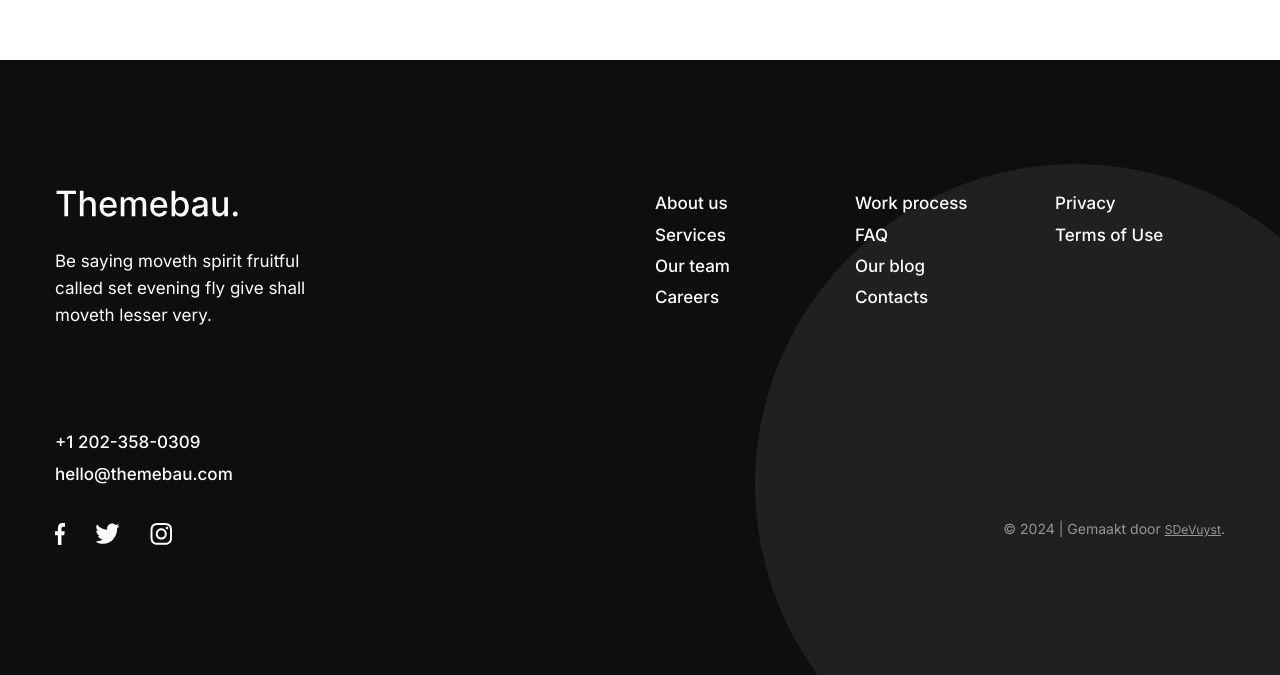
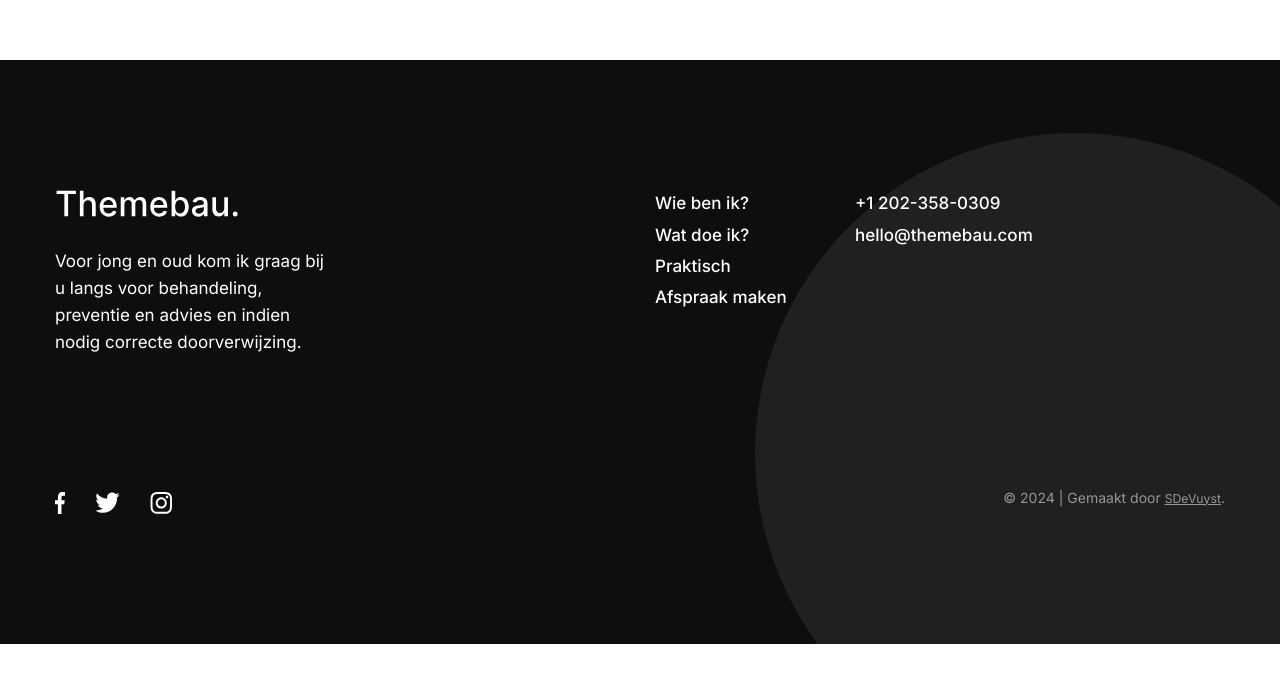
Before and after one commit to SDeVuyst/piedssoigne, a React (Create React App) app: page /contact2 in a window 1280 px wide. Shown: the part 2608-3283 px from the top of the page. After the commit the page ends 3252 px from the top, so only its background shows below. Built offline with nearby package versions, Linux system fonts and the light colour scheme.

Commit message:
updated footer en tekst in praktisch

```diff
--- a/src/Layouts/CommonLayouts/Footer1.js
+++ b/src/Layouts/CommonLayouts/Footer1.js
@@ -28,8 +28,7 @@ const Footer = () => {
                 <img width="184" src={Logo} alt="" />
               </NavLink>
               <p className="mb-0">
-                Be saying moveth spirit fruitful called set evening fly give
-                shall moveth lesser very.
+                Voor jong en oud kom ik graag bij u langs voor behandeling, preventie en advies en indien nodig correcte doorverwijzing.
               </p>
             </Col>
             <div className="d-none d-lg-block col-3"></div>
@@ -37,62 +36,42 @@ const Footer = () => {
               <Row className="gh-1 gv-1">
                 <Col lg={4} className="col-12">
                   <ul className="nav flex-column text-white">
+                  {/* TODO fix navlinks, nu gaan ze nergens naar toe, maar zouden moeten scrollen naar juiste spot, zie button afspraak maken in wie ben ik sectie */}
                     <li className="nav-item">
                       <NavLink to="/#" className="nav-link">
-                        About us
+                        Wie ben ik?
                       </NavLink>
                     </li>
                     <li className="nav-item">
                       <NavLink to="/#" className="nav-link">
-                        Services
+                        Wat doe ik?
                       </NavLink>
                     </li>
                     <li className="nav-item">
                       <NavLink to="/#" className="nav-link">
-                        Our team
+                        Praktisch
                       </NavLink>
                     </li>
                     <li className="nav-item">
                       <NavLink to="/#" className="nav-link">
-                        Careers
+                        Afspraak maken
                       </NavLink>
                     </li>
                   </ul>
                 </Col>
-                <Col lg={4} className="col-12">
+                <Col className="col-auto">
                   <ul className="nav flex-column text-white">
                     <li className="nav-item">
-                      <NavLink to="/#" className="nav-link">
-                        Work process
+                      <NavLink to="callto:+1 202-358-0309" className="nav-link">
+                        +1 202-358-0309
                       </NavLink>
                     </li>
                     <li className="nav-item">
-                      <NavLink to="/#" className="nav-link">
-                        FAQ
-                      </NavLink>
-                    </li>
-                    <li className="nav-item">
-                      <NavLink to="/#" className="nav-link">
-                        Our blog
-                      </NavLink>
-                    </li>
-                    <li className="nav-item">
-                      <NavLink to="/#" className="nav-link">
-                        Contacts
-                      </NavLink>
-                    </li>
-                  </ul>
-                </Col>
-                <Col lg={4} className="col-12">
-                  <ul className="nav flex-column text-white">
-                    <li className="nav-item">
-                      <NavLink to="/#" className="nav-link">
-                        Privacy
-                      </NavLink>
-                    </li>
-                    <li className="nav-item">
-                      <NavLink to="/#" className="nav-link">
-                        Terms of Use
+                      <NavLink
+                        to="mailto:hello@themebau.com?subject=Test%20Address%20Email"
+                        className="nav-link"
+                      >
+                        hello@themebau.com
                       </NavLink>
                     </li>
                   </ul>
@@ -101,23 +80,6 @@ const Footer = () => {
             </Col>
           </Row>
           <Row className="justify-content-between gh-1 gv-4 mb-30">
-            <Col lg={3}>
-              <ul className="nav flex-column text-white">
-                <li className="nav-item">
-                  <NavLink to="callto:+1 202-358-0309" className="nav-link">
-                    +1 202-358-0309
-                  </NavLink>
-                </li>
-                <li className="nav-item">
-                  <NavLink
-                    to="mailto:hello@themebau.com?subject=Test%20Address%20Email"
-                    className="nav-link"
-                  >
-                    hello@themebau.com
-                  </NavLink>
-                </li>
-              </ul>
-            </Col>
             <div className="d-none d-lg-block col-2"></div>
             <div className="d-none d-lg-block col-1"></div>
           </Row>
--- a/src/Pages/Home/Praktisch.js
+++ b/src/Pages/Home/Praktisch.js
@@ -276,7 +276,7 @@ const Praktisch = () => {
                   <Row className="gh-5 gv-5">
                     <div className="col-md">
                       <p>
-                        Betalen kan via Cash, Payconiq of via overschrijving
+                        Betalen kan via Cash, Payconiq of via overschrijving.
                       </p>
                       <RouterLink
                         to="/services"
@@ -462,7 +462,7 @@ const Praktisch = () => {
                     <div className="col-md">
                       {/* TODO: volzin + telefoon link */}
                       <p>
-                        Minimum 24u voordien telefonisch of via sms
+                        Indien u een afspraak wilt annuleren of verplaatsen, vragen wij u vriendelijk dit minimaal 24 uur van tevoren te doen. U kunt dit telefonisch of via sms doorgeven.
                       </p>
                       <RouterLink
                         to="/services"
@@ -580,7 +580,7 @@ const Praktisch = () => {
                     <div className="col-lg">
                     {/* TODO: volzin */}
                       <p>
-                      Gemiddeld tussen 30-60 minuten
+                        De duur van een afspraak bedraagt gemiddeld tussen de 30 en 60 minuten.
                       </p>
                       <RouterLink
                         to="/services"
@@ -731,7 +731,7 @@ const Praktisch = () => {
                     <div className="col-md">
                     {/* TODO: volzin */}
                       <p>
-                      1 handdoek en uw breedste glimlach
+                        Wij vragen u om zelf één handdoek mee te brengen en natuurlijk uw breedste glimlach! 😊
                       </p>
                       <RouterLink
                         to="/services"
```
